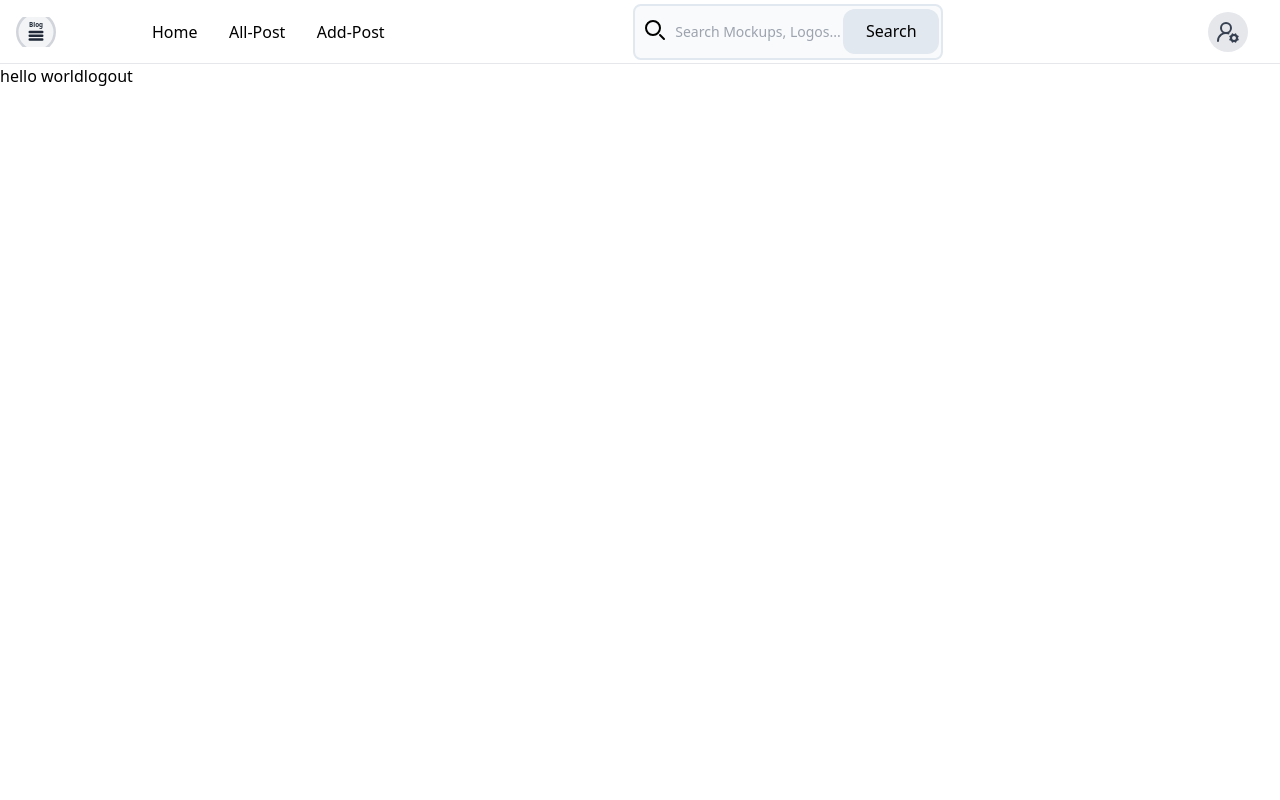
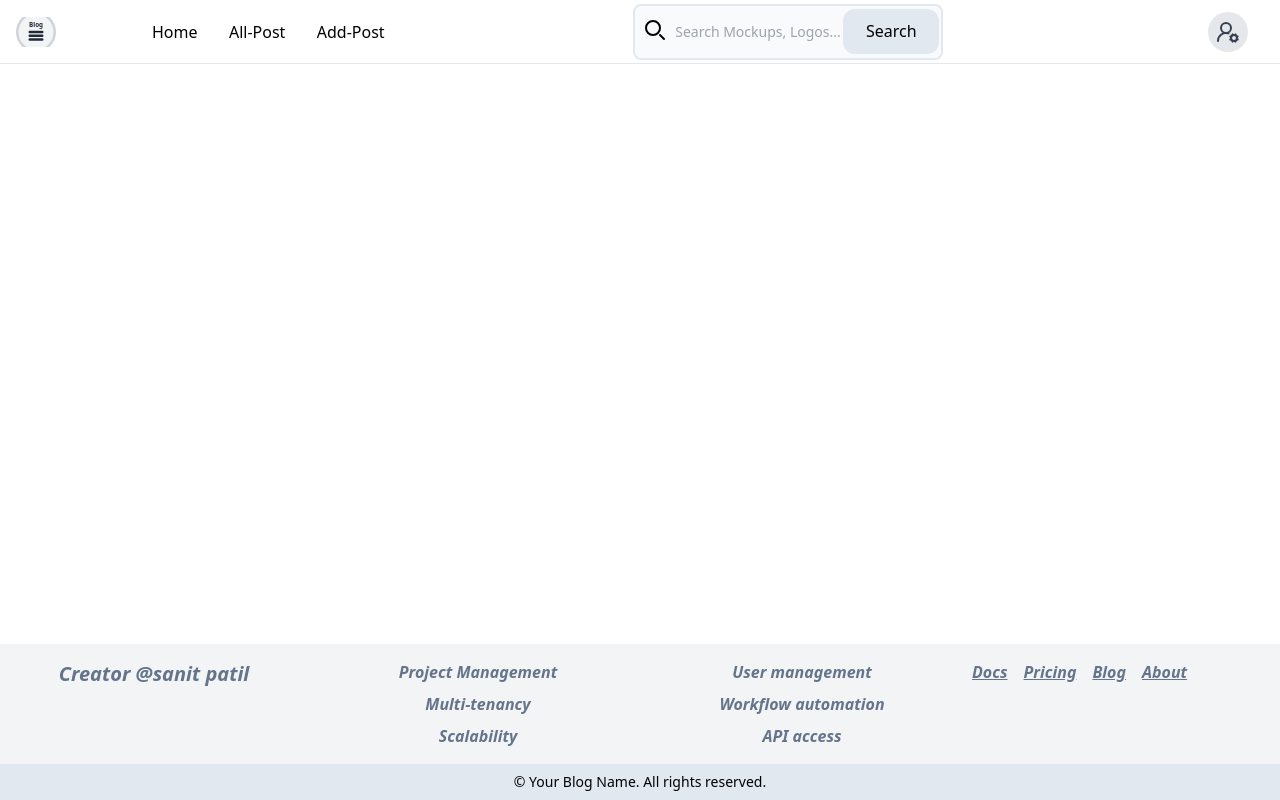
Before and after one commit to sanitPatil/Adv_blog_App, a React (Vite) app: page / in a window 1280 px wide. Built offline with nearby package versions, Linux system fonts and the light colour scheme; no server answers.

Commit message:
Footer UI done

```diff
--- a/src/App.jsx
+++ b/src/App.jsx
@@ -1,6 +1,7 @@
 import React from 'react';
-import { authService, Navbar } from './index';
+import { authService, Footer, Navbar } from './index';
 import { useLoginStore } from './zustStore/Store';
+import { Outlet } from 'react-router-dom';
 function App() {
   const { logOutState } = useLoginStore((state) => state);
   const logout = async () => {
@@ -11,8 +12,8 @@ function App() {
   return (
     <div>
       <Navbar />
-      hello world
-      <button onClick={logout}>logout</button>
+      <Outlet />
+      <Footer />
     </div>
   );
 }
--- /dev/null
+++ b/src/components/services/Footer.jsx
@@ -0,0 +1,41 @@
+import React from 'react';
+
+function Footer() {
+  const Explore = ['Docs', 'Pricing', 'Blog', 'About'];
+  const Features = ['User management', ' Workflow automation', 'API access'];
+
+  const Product = ['Project Management', ' Multi-tenancy', ' Scalability'];
+  return (
+    <footer className="bg-gray-100 text-center pt-4 fixed bottom-0 w-full">
+      <div className="grid grid-cols-4 text-slate-500 gap-4 italic font-semibold">
+        <span className="text-xl">Creator @sanit patil</span>
+        <span>
+          <ul className="flex flex-col gap-2">
+            {Product &&
+              Product.map((product) => (
+                <li className="gap-3" key={product}>
+                  {product}
+                </li>
+              ))}
+          </ul>
+        </span>
+        <span>
+          <ul className="flex flex-col gap-2">
+            {Features &&
+              Features.map((feature) => <li key={feature}>{feature}</li>)}
+          </ul>
+        </span>
+        <span>
+          <ul className="flex gap-4 underline">
+            {Explore && Explore.map((exp) => <li key={exp}>{exp}</li>)}
+          </ul>
+        </span>
+      </div>
+      <p className="mt-4 bg-slate-200 p-2 bottom-0 text-sm">
+        &copy; <span id="year"></span> Your Blog Name. All rights reserved.
+      </p>
+    </footer>
+  );
+}
+
+export default Footer;
--- a/src/index.js
+++ b/src/index.js
@@ -11,7 +11,9 @@ import Login from './components/services/Login';
 import UserProfile from './components/services/UserProfile';
 import Navbar from './components/services/Navbar';
 import BlogAppLogo from './components/services/BlogAppLogo';
+import Footer from './components/services/Footer';
 export {
+  Footer,
   BlogAppLogo,
   Navbar,
   config,
```
